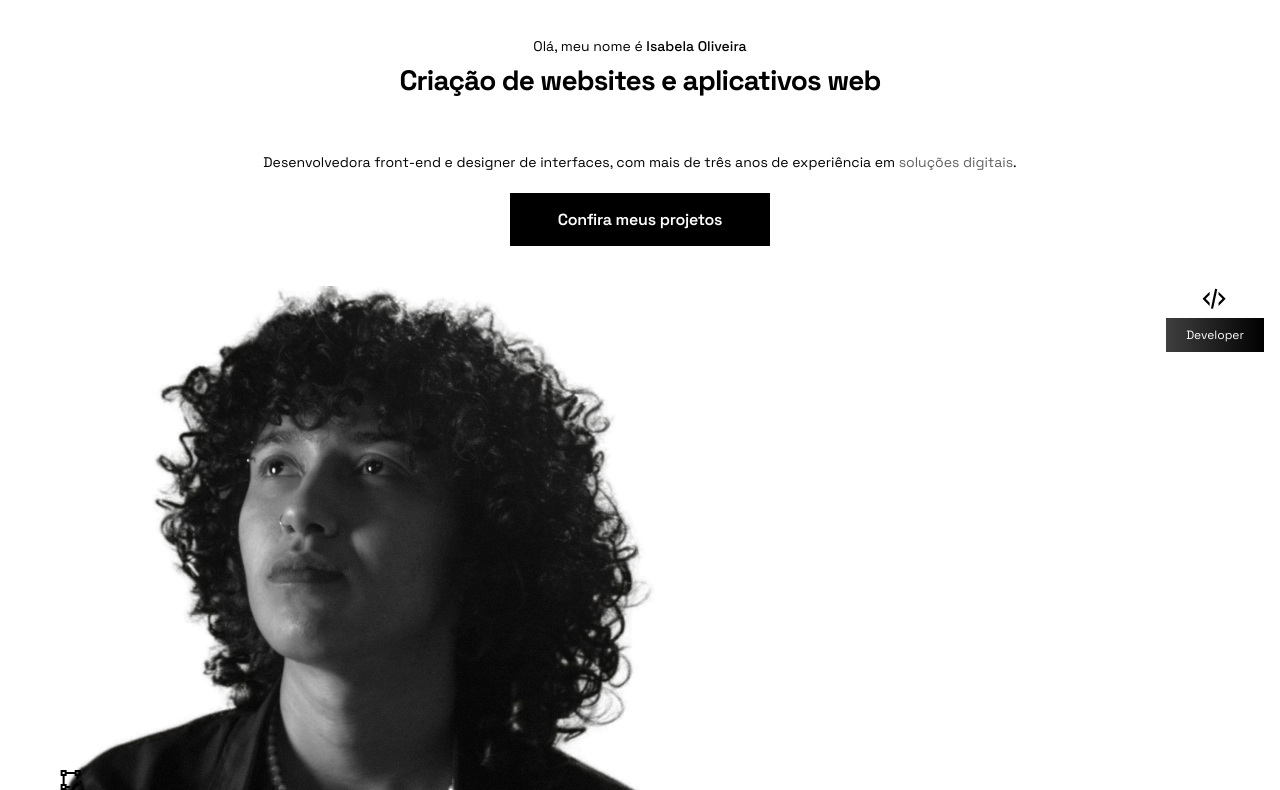
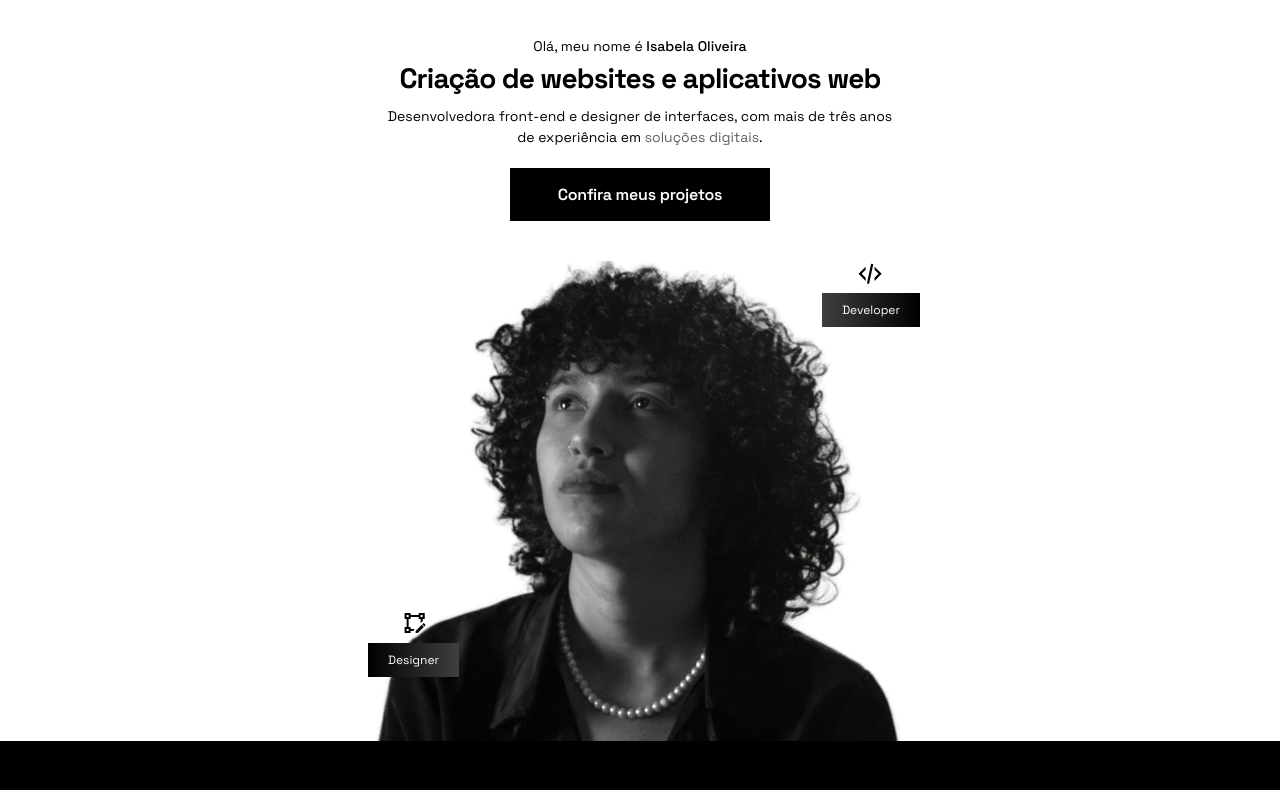
Before and after one commit to oliverids/current_portfolio, a plain HTML site: page index.html in a window 1280 px wide. Shown: the part 60-850 px from the top of the page. Drawn offline with nearby package versions, Linux system fonts and the light colour scheme.

Commit message:
feat: css responsivo 576px

```diff
--- a/index.html
+++ b/index.html
@@ -313,7 +313,7 @@
           </svg>
           <span>Coletivo Webicos</span>
           <span>2022 ~ Atualmente</span>
-          <p>Atuação como Desenvolvedora Front-End no Coletivo de Design e Desenvolvimento Webicos.</p>
+          <p>Participação como Desenvolvedora Front-End em projetos digitais no Coletivo de Design e Desenvolvimento Webicos.</p>
 
           <a class="btn_principal" href="http://webicos.com/" target="_blank" rel="noopener noreferrer">Acesse o
             site</a>
--- a/scss/_experiencias.scss
+++ b/scss/_experiencias.scss
@@ -31,6 +31,7 @@
 
         p {
           margin: 1rem 0 1.5rem;
+          max-width: 30rem;
         }
 
         a {
--- a/scss/_footer.scss
+++ b/scss/_footer.scss
@@ -12,6 +12,7 @@
 
     p {
       color: #CCCCCC;
+      max-width: 30rem;
 
       &.creditos {
         font-size: .75rem;
--- a/scss/_global.scss
+++ b/scss/_global.scss
@@ -41,6 +41,7 @@ ul {
 
 p {
   line-height: 1.5;
+  font-size: var(--size_p);
 }
 
 button {
@@ -53,6 +54,12 @@ button {
 .container {
   padding: 0 1.5rem;
   display: flex;
+
+  @media only screen and (min-width: 36rem) {
+    padding: 0;
+    width: 34rem;
+    margin: 0 auto;
+  }
 }
 
 .hide_span span {
@@ -103,6 +110,7 @@ button {
 
 .section_intro {
   margin-bottom: 3.5rem;
+  max-width: 32.75rem;
 
   * {
     text-align: center;
--- a/scss/_main.scss
+++ b/scss/_main.scss
@@ -7,16 +7,22 @@ main {
     #main_info {
       text-align: center;
 
-      p {
-        font-size: var(--size_p);
+      .section_intro {
+        margin-bottom: .75rem;
+        max-width: 100%;
       }
 
       .intro {
         font-weight: var(--medium);
       }
 
-      .resumo {
-        color: var(--cinza);
+      p {
+        max-width: 32.75rem;
+        margin: auto;
+
+        .resumo {
+          color: var(--cinza);
+        }
       }
 
       h1 {
@@ -80,6 +86,7 @@ main {
       p {
         display: flex;
         align-items: center;
+        justify-content: center;
         padding: 0 3.375rem;
         color: var(--branco);
         font-size: 1.25rem;
```
Also changed, not shown: css/style.css, 1 other file.
